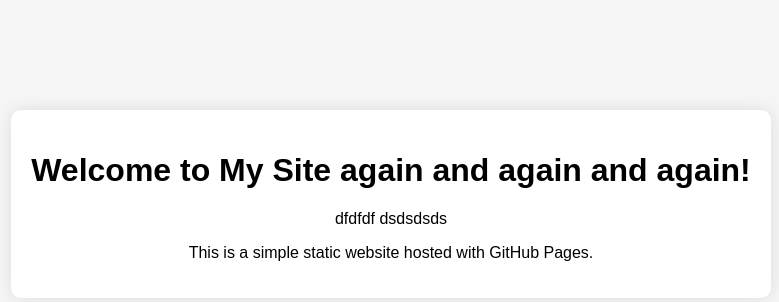
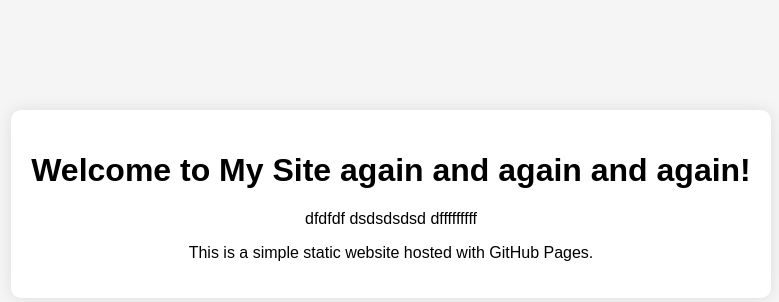
Before and after one commit to sluan-ironlogic/newEmptyRepo, a plain HTML site: page index.html in a window 1280 px wide. Shown: the part 196-498 px from the top of the page, without its empty margins (249-1028 px from the left). Drawn offline with Linux system fonts and the light colour scheme.

Commit message:
Update index.html
vcvcv

```diff
--- a/index.html
+++ b/index.html
@@ -10,7 +10,8 @@
   <div class="container">
     <h1>Welcome to My Site again and again and again!</h1>
     dfdfdf
-    dsdsdsds
+    dsdsdsdsd
+    dfffffffff
     <p>This is a simple static website hosted with GitHub Pages.</p>
   </div>
 </body>
```
